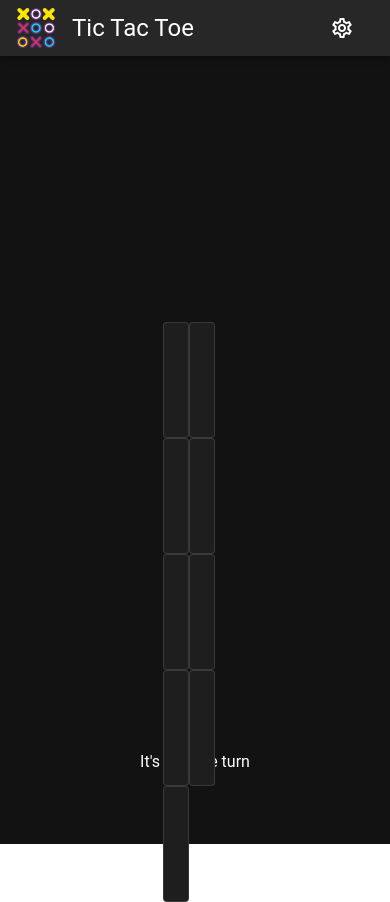
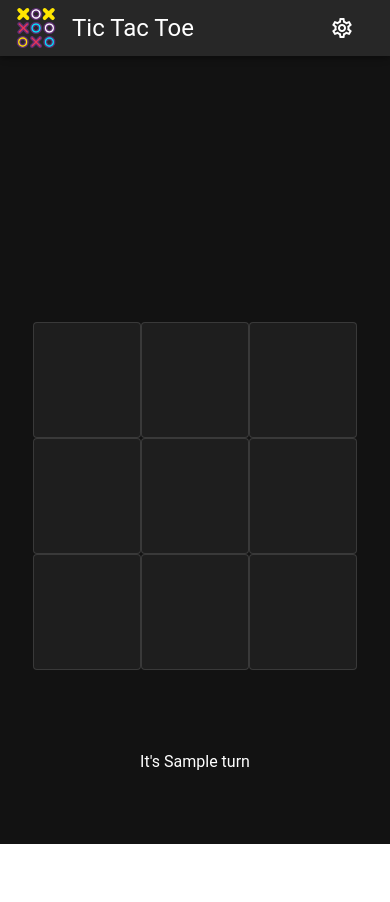
Before and after one commit to Rizzato95/tic-tac-toe, a Vue app: page / in a window 390 px wide. Both pictures are taken after typing "Sample", "Sample" into the empty fields and a click on the button "SAVE". After the commit the page ends 844 px from the top, so only its background shows below. Built offline with nearby package versions, Linux system fonts and the light colour scheme.

Commit message:
Resolved wrong size on mobile

```diff
--- a/src/components/GameField.vue
+++ b/src/components/GameField.vue
@@ -1,7 +1,7 @@
 <template>
   <v-scale-transition appear>
     <v-row justify="center">
-      <v-col cols="2">
+      <v-col cols="10" sm="5" md="4" lg="3" xl="2">
         <v-row align="center" style="height: 300px;">
           <Square
             v-for="(boardField, index) in game.board"
```
